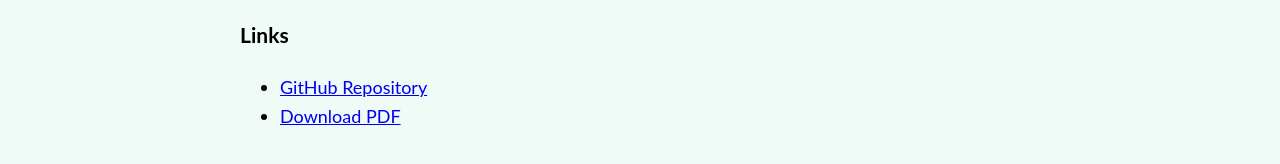
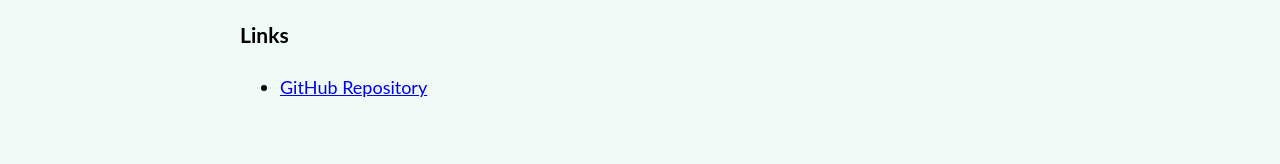
Before and after one commit to siegelhannah/portfolio, a Jekyll site: the page built from _projects/sustainability.md, in a window 1280 px wide and 1061 px high. Shown: the part 830-994 px from the top of the window. Built offline with Jekyll 4.4.1, drawn with Linux system fonts in a browser that asks for light colours.

Commit message:
Update sustainability.md

```diff
--- a/_projects/sustainability.md
+++ b/_projects/sustainability.md
@@ -19,4 +19,3 @@ This project analyzes energy production and consumption data across countries to
 
 ### Links
 - [GitHub Repository](https://github.com/siegelhannah/Energy-Use-Sustainability)
-- [Download PDF](../assets/sustainabilityplot.pdf)
```
